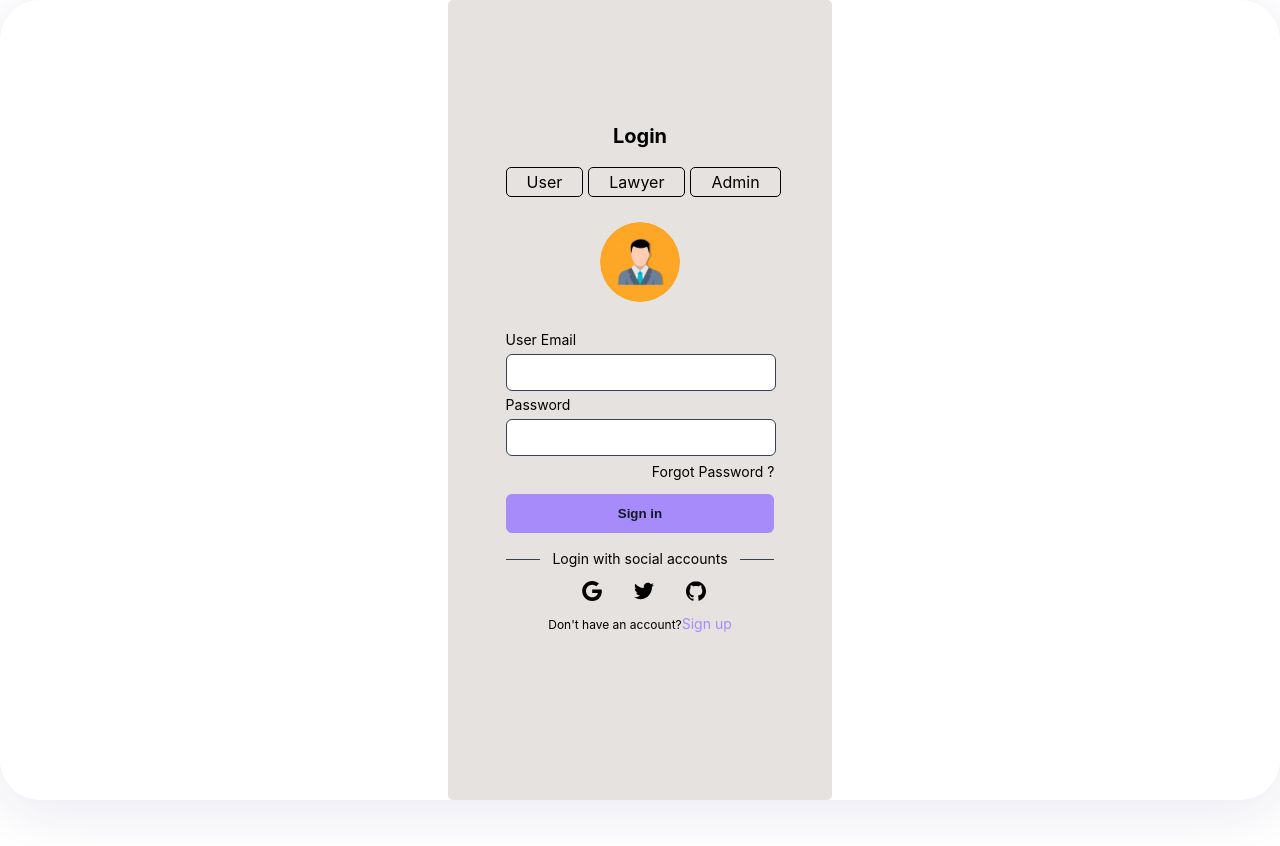
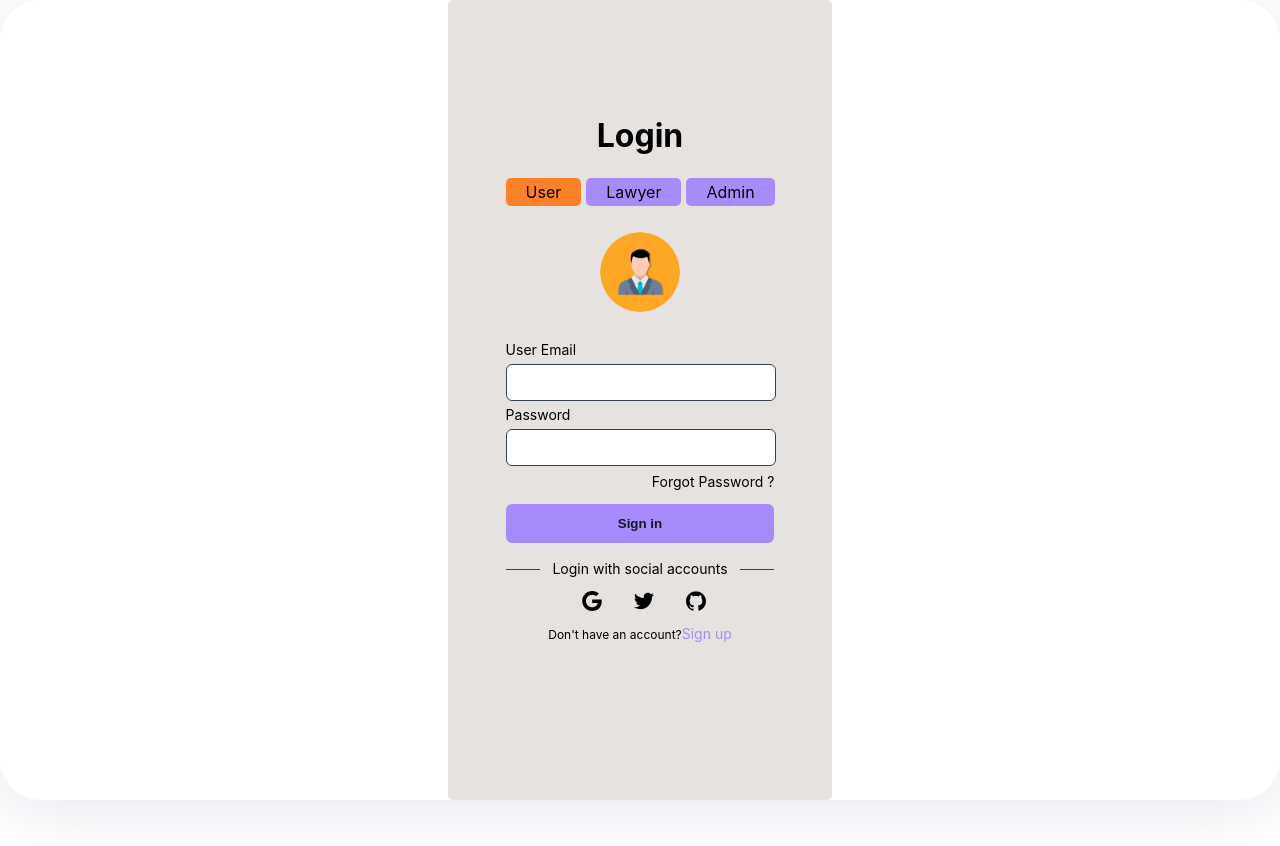
Before and after one commit to Mr-Soni532/ALS---Ace-Legal-Services, a React (Create React App) app in the folder frontend/: page /login in a window 1280 px wide. Shown: the top 846 px of the page. Built offline with nearby package versions, Linux system fonts and the light colour scheme.

Commit message:
Added some styles

```diff
--- a/frontend/src/components/login/Login.jsx
+++ b/frontend/src/components/login/Login.jsx
@@ -1,14 +1,10 @@
 import React, { useState } from 'react'
-import { Link } from 'react-router-dom'
+import { Link, useNavigate } from 'react-router-dom'
 import "./logincomponent.css"
 const Login = () => {
   const [value, setValue] = useState("User Email");
   const [imgpath,setImgPath]=useState("user.jpg");
-  // let links=[
-  //   {id:1,name:"User"},
-  //   {id:2,name:"Lawyer"},
-  //   {id:3,name:"Admin"}
-  // ]
+  const navigate = useNavigate()
   const handleClick = (str) => {
     setValue(str);
     if(str==="User Email")  setImgPath("user.jpg")
@@ -18,29 +14,38 @@ const Login = () => {
   const handleSubmit = (check) => {
     if (check === 'User Email') {
       console.log('user request....')
+      // navigate("/login")
     } else if (check === 'Lawyer ID') {
       console.log('lawyer request....')
     } else {
       console.log('admin request....')
     }
   }
-//   let styleFn=({isActive})=>{
-//     return isActive
-//     ? {color:"rgba(167, 139, 250, 1)" }
-//     : {color:"Black"}
-// }
   return (
     <div className="form-container">
-      <p className="title">Login</p>
+      <p className="logintitle">Login</p>
       <div className="labeldiv">
         {/* links.map((item) =>{
           return (
           <NavLink key={item.id} style={styleFn} >{item.name}</NavLink>
           )
         }); */}
-        <label onClick={() => handleClick("User Email")} >User</label>
-        <label onClick={() => handleClick("Lawyer ID")} >Lawyer</label>
-        <label onClick={() => handleClick("Admin ID")} >Admin</label>
+        <label onClick={() => handleClick("User Email")} style={{
+          backgroundColor:value!=="User Email"?"rgba(167, 139, 250, 1)":"rgb(253, 129, 41)",
+          border:"none",
+
+        }}
+        >User</label>
+        <label onClick={() => handleClick("Lawyer ID")} style={{
+          backgroundColor:value!=="Lawyer ID"?"rgba(167, 139, 250, 1)":"rgb(253, 129, 41)",
+          border:"none",
+
+        }}>Lawyer</label>
+        <label onClick={() => handleClick("Admin ID")} style={{
+          backgroundColor:value!=="Admin ID"?"rgba(167, 139, 250, 1)":"rgb(253, 129, 41)",
+          border:"none",
+
+        }}>Admin</label>
 
       </div>
       <div className="userpng">
--- a/frontend/src/components/login/logincomponent.css
+++ b/frontend/src/components/login/logincomponent.css
@@ -11,7 +11,7 @@
     padding-top: 15vh;
   }
 
-  .title {
+  .logintitle {
     text-align: center;
     font-size: 2rem;
     line-height: 2rem;
@@ -139,6 +139,7 @@
     cursor: pointer;
     margin-right: 5px;
     border-radius: 5px;
+    background-color: rgba(167, 139, 250, 1);
   }
 
   .labeldiv{
--- a/frontend/src/pages/signup/signupPage.css
+++ b/frontend/src/pages/signup/signupPage.css
@@ -67,6 +67,7 @@
   color: #fff;
   text-decoration: none;
   font-weight: bold;
+  cursor: pointer;
   /* padding: 10px 10px ; */
 }
 
--- a/frontend/src/pages/signup/signupPage.jsx
+++ b/frontend/src/pages/signup/signupPage.jsx
@@ -13,7 +13,8 @@ const SignUpPage = () => {
     <input type="text" className="input" placeholder="&nbsp;&nbsp;Gender" required />
     <input type="number" className="input" placeholder="&nbsp;&nbsp;Phone number" required />
   <span className="sub">Already have an account ? <Link to="/login">Sign in</Link></span>
-    <Link className='verifyOTP' to="/verifyOTP">Continue</Link>
+  <button className='verifyOTP'>Continue</button>
+    {/* <Link  to="/verifyOTP">Continue</Link> */}
     {/* <button  >Continue</button> */}
 </form>
       </div>
```
